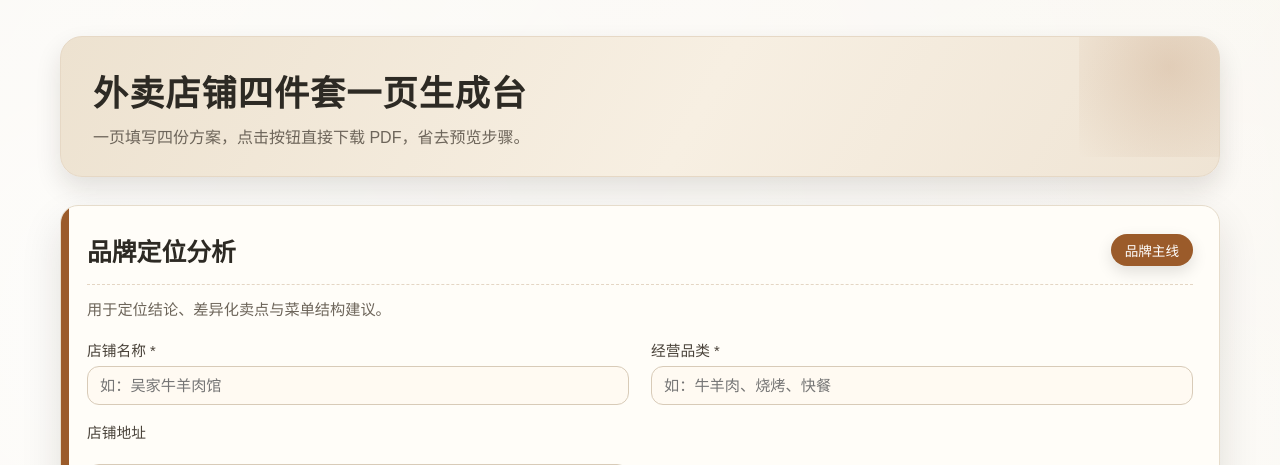
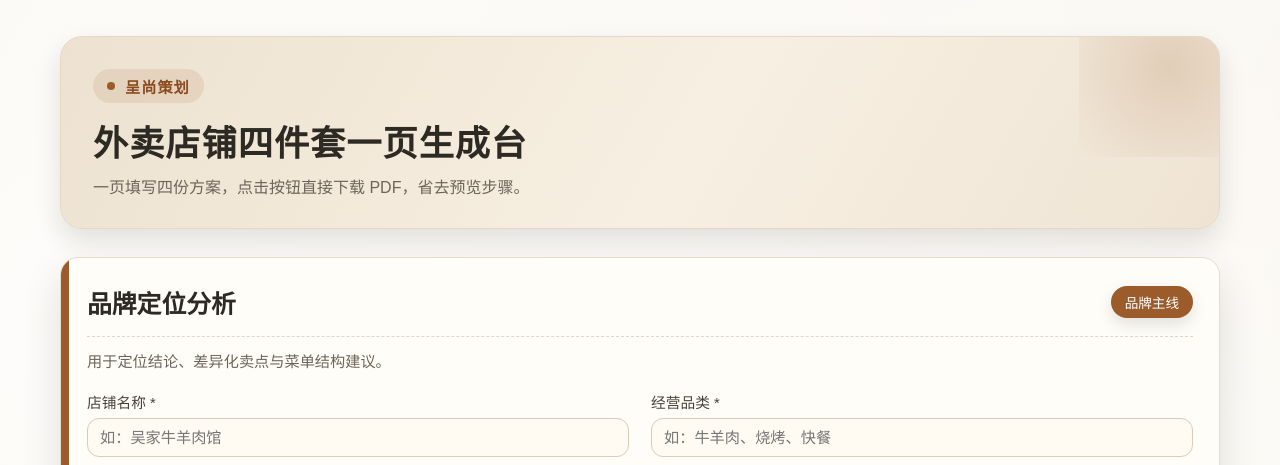
Before and after one commit to tuosir90/sijiantaoxinban-xiazai, a Python web app: template backend/app/templates/unified-ui.html in a window 1280 px wide. Shown: the top 465 px of the page. Run offline with Jinja, Linux system fonts and the light colour scheme; the template is opened without the code that fills it, so the values that code supplies are empty.

Commit message:
页面标题加入呈尚策划标识

```diff
--- a/backend/app/templates/unified-ui.html
+++ b/backend/app/templates/unified-ui.html
@@ -38,7 +38,7 @@
     }
 
     header {
-      padding: 28px 32px;
+      padding: 32px 32px 30px;
       border-radius: 22px;
       background: linear-gradient(120deg, #ede2d0 0%, #f7efe2 55%, #efe4d4 100%);
       border: 1px solid #e6d8c5;
@@ -57,10 +57,31 @@
       background: radial-gradient(circle, rgba(155, 91, 42, 0.18), rgba(155, 91, 42, 0));
     }
 
+    .brand-mark {
+      display: inline-flex;
+      align-items: center;
+      gap: 10px;
+      padding: 6px 14px;
+      border-radius: 999px;
+      background: rgba(155, 91, 42, 0.12);
+      color: #8a4b1f;
+      font-weight: 600;
+      font-size: 0.95rem;
+      letter-spacing: 1px;
+    }
+
+    .brand-dot {
+      width: 8px;
+      height: 8px;
+      border-radius: 50%;
+      background: #9b5b2a;
+      display: inline-block;
+    }
+
     .title {
       font-family: "Noto Serif SC", "Songti SC", "STSong", serif;
       font-size: 2.2rem;
-      margin: 0 0 8px;
+      margin: 12px 0 8px;
       letter-spacing: 1px;
     }
 
@@ -287,6 +308,7 @@
 <body>
   <div class="page">
     <header>
+      <div class="brand-mark"><span class="brand-dot"></span>呈尚策划</div>
       <h1 class="title">外卖店铺四件套一页生成台</h1>
       <p class="subtitle">一页填写四份方案，点击按钮直接下载 PDF，省去预览步骤。</p>
     </header>
```
